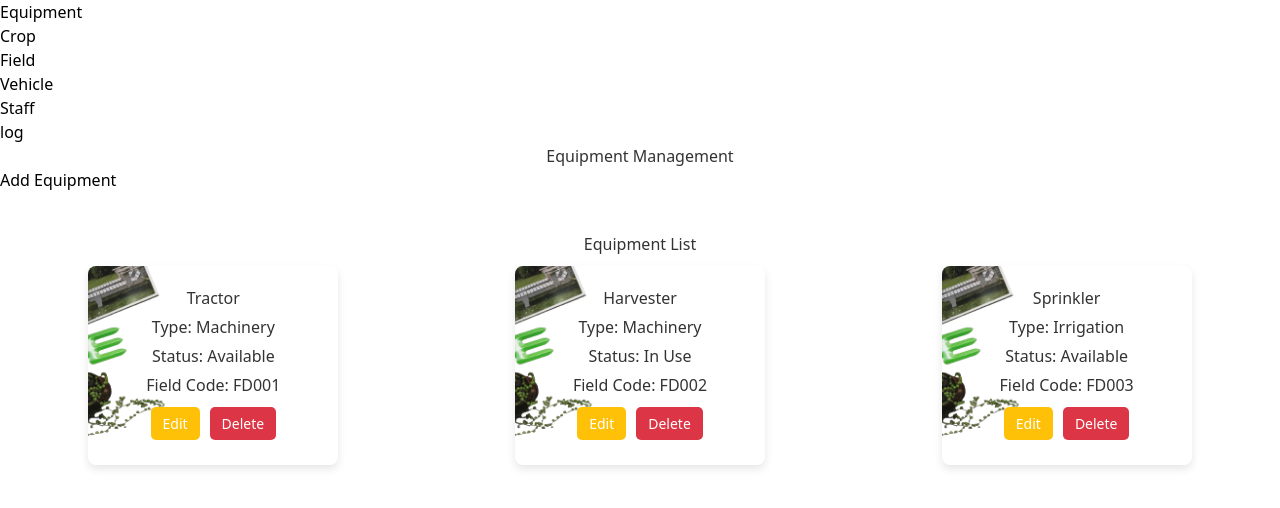
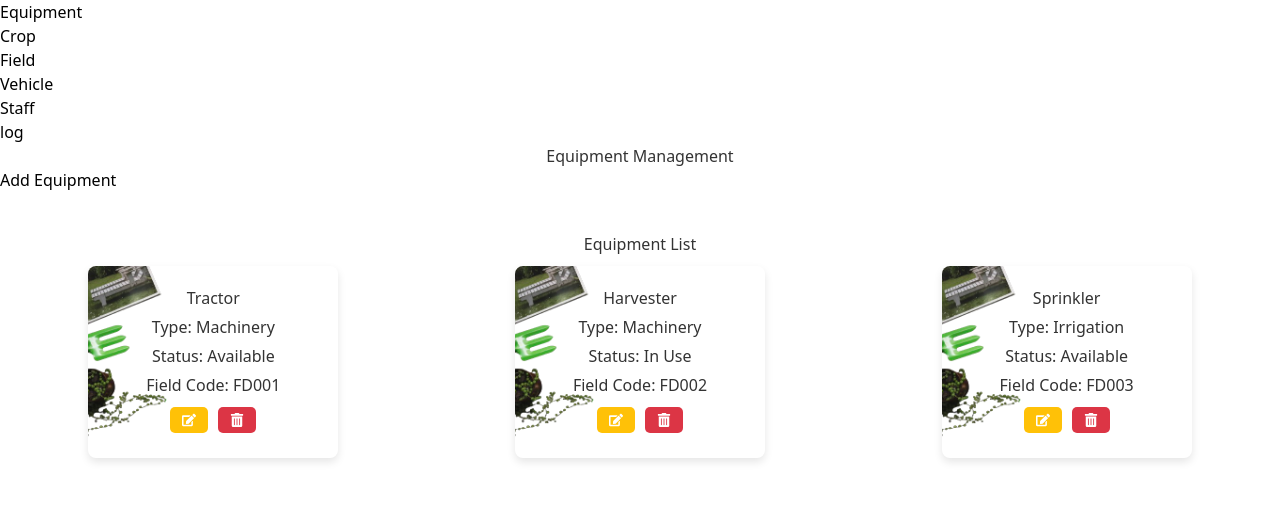
Before and after one commit to madhushiillesinghe/Crop-Management-React-Frontend, a React (Vite) app: page /equipment in a window 1280 px wide. Shown: the top 508 px of the page. Built offline with nearby package versions, Linux system fonts and the light colour scheme.

Commit message:
added edit and delete icon and list reuse componet created

```diff
--- a/package.json
+++ b/package.json
@@ -13,6 +13,7 @@
     "@reduxjs/toolkit": "^2.5.0",
     "react": "^19.0.0",
     "react-dom": "^19.0.0",
+    "react-icons": "^5.4.0",
     "react-redux": "^9.2.0",
     "react-router-dom": "^7.1.1",
     "redux": "^5.0.1"
--- a/src/componet/crop/CropList.tsx
+++ b/src/componet/crop/CropList.tsx
@@ -2,7 +2,8 @@ import React from 'react';
 import { useDispatch, useSelector } from 'react-redux';
 import { RootState } from "../../store/Store.ts";
 import { deleteCrop, toggleForm, setCurrentCropId } from "../../reducer/CropReducer.ts";
-import backgroundImage from '../../assets/card-background/cropCardBackground.jpg'; // Import the image
+import { FaEdit, FaTrashAlt } from 'react-icons/fa'; // Importing the edit and delete icons
+import backgroundImage from '../../assets/card-background/cropCardBackground.jpg';
 
 const CropList: React.FC = () => {
     const crops = useSelector((state: RootState) => state.crop.crops);
@@ -44,15 +45,15 @@ const CropList: React.FC = () => {
                             <div className="flex justify-between mt-4">
                                 <button
                                     onClick={() => handleEdit(crop.code)}
-                                    className="px-3 py-1 bg-blue-500 text-white rounded hover:bg-blue-600"
+                                    className="p-2 bg-blue-500 text-white rounded hover:bg-blue-600"
                                 >
-                                    Edit
+                                    <FaEdit /> {/* Edit icon */}
                                 </button>
                                 <button
                                     onClick={() => handleDelete(crop.code)}
-                                    className="px-3 py-1 bg-red-500 text-white rounded hover:bg-red-600"
+                                    className="p-2 bg-red-500 text-white rounded hover:bg-red-600"
                                 >
-                                    Delete
+                                    <FaTrashAlt /> {/* Delete icon */}
                                 </button>
                             </div>
                         </div>
--- a/src/componet/equipment/EquipmentList.tsx
+++ b/src/componet/equipment/EquipmentList.tsx
@@ -1,9 +1,9 @@
 import React from 'react';
-import { useSelector, useDispatch } from 'react-redux';
+import { useDispatch, useSelector } from 'react-redux';
 import { RootState } from '../../store/Store.ts';
 import { deleteEquipment, setCurrentEquipmentId, toggleEquipmentForm } from '../../reducer/EquipmentReducer.ts';
-import backgroundImage from '../../assets/card-background/equipmentcardBackground.png'; // Import the image
-
+import backgroundImage from '../../assets/card-background/equipmentcardBackground.png';
+import { FaEdit, FaTrashAlt } from 'react-icons/fa'; // Importing icons
 
 const EquipmentList: React.FC = () => {
     const dispatch = useDispatch();
@@ -28,7 +28,6 @@ const EquipmentList: React.FC = () => {
                             key={equipment.id}
                             className="bg-white shadow-md rounded-lg p-4 border border-gray-200 equipment-card"
                             style={{backgroundImage: `url(${backgroundImage})`}}
-
                         >
                             <h1 className="text-lg font-semibold mb-2">{equipment.name}</h1>
                             <p className="text-gray-600">Type: {equipment.type}</p>
@@ -37,15 +36,15 @@ const EquipmentList: React.FC = () => {
                             <div className="mt-4 flex justify-between">
                                 <button
                                     onClick={() => handleEdit(equipment.id)}
-                                    className="px-4 py-2 bg-blue-500 text-white rounded hover:bg-blue-600"
+                                    className="p-2 bg-blue-500 text-white rounded hover:bg-blue-600"
                                 >
-                                    <i className="fa fa-pencil mr-2"/> Edit
+                                    <FaEdit />
                                 </button>
                                 <button
                                     onClick={() => handleDelete(equipment.id)}
-                                    className="px-4 py-2 bg-red-500 text-white rounded hover:bg-red-600"
+                                    className="p-2 bg-red-500 text-white rounded hover:bg-red-600"
                                 >
-                                    <i className="fa fa-trash mr-2"/> Delete
+                                    <FaTrashAlt />
                                 </button>
                             </div>
                         </div>
--- a/src/componet/field/FieldList.tsx
+++ b/src/componet/field/FieldList.tsx
@@ -1,13 +1,12 @@
 import React from 'react';
-import { useSelector, useDispatch } from 'react-redux';
+import { useDispatch, useSelector } from 'react-redux';
 import { RootState } from '../../store/Store.ts';
 import { deleteField, setCurrentFieldCode, toggleFieldForm } from '../../reducer/FieldReducer.ts';
 import backgroundImage from "../../assets/card-background/fieldCardBackground.jpg";
-
+import { FaEdit, FaTrashAlt } from 'react-icons/fa'; // Importing icons
 
 const FieldList: React.FC = () => {
     const dispatch = useDispatch();
-
     const fieldItems = useSelector((state: RootState) => state.fieldData.fieldItems);
 
     const handleEdit = (fieldCode: string) => {
@@ -25,30 +24,29 @@ const FieldList: React.FC = () => {
             <div className="grid grid-cols-1 md:grid-cols-2 lg:grid-cols-3 gap-6 field-cards">
                 {fieldItems.length > 0 ? (
                     fieldItems.map((field) => (
-                        <div key={field.fieldCode} className="bg-white shadow-lg rounded-lg overflow-hidden field-card" style={{ backgroundImage: `url(${backgroundImage})` }}
-                        >
+                        <div key={field.fieldCode} className="bg-white shadow-lg rounded-lg overflow-hidden field-card" style={{ backgroundImage: `url(${backgroundImage})` }}>
                             <img
                                 src={field.fieldImage1 || 'https://via.placeholder.com/150'}
                                 alt={field.fieldName}
                                 className="w-full h-32 object-cover"
                             />
                             <div className="p-4">
-                                <h1 className="text-xl  ">{field.fieldName}</h1>
+                                <h1 className="text-xl">{field.fieldName}</h1>
                                 <p className="text-gray-600">Code: {field.fieldCode}</p>
                                 <p className="text-gray-600">Location: {field.fieldLocation}</p>
                                 <p className="text-gray-600">Extent Size: {field.extentSize} acres</p>
                                 <div className="mt-4 flex justify-between">
                                     <button
                                         onClick={() => handleEdit(field.fieldCode)}
-                                        className="px-4 py-2 bg-blue-500 text-white rounded-lg hover:bg-blue-600"
+                                        className="p-2 bg-blue-500 text-white rounded-lg hover:bg-blue-600"
                                     >
-                                        Edit
+                                        <FaEdit />
                                     </button>
                                     <button
                                         onClick={() => handleDelete(field.fieldCode)}
-                                        className="px-4 py-2 bg-red-500 text-white rounded-lg hover:bg-red-600"
+                                        className="p-2 bg-red-500 text-white rounded-lg hover:bg-red-600"
                                     >
-                                        Delete
+                                        <FaTrashAlt />
                                     </button>
                                 </div>
                             </div>
--- a/src/componet/staff/StaffList.tsx
+++ b/src/componet/staff/StaffList.tsx
@@ -1,9 +1,9 @@
-// StaffList.tsx
 import React from 'react';
 import { useDispatch, useSelector } from 'react-redux';
 import { RootState } from '../../store/Store';
 import { deleteStaff, setCurrentStaffId, toggleStaffForm } from '../../reducer/StaffReducer';
 import backgroundImage from "../../assets/card-background/staffCardBackground.jpg";
+import { FaEdit, FaTrashAlt } from 'react-icons/fa'; // Importing icons
 
 const StaffList: React.FC = () => {
     const dispatch = useDispatch();
@@ -11,11 +11,11 @@ const StaffList: React.FC = () => {
 
     const handleEdit = (staffId: string) => {
         dispatch(setCurrentStaffId(staffId));
-        dispatch(toggleStaffForm()); // Show the form for editing
+        dispatch(toggleStaffForm());
     };
 
     const handleDelete = (staffId: string) => {
-        dispatch(deleteStaff(staffId)); // Delete the staff from the list
+        dispatch(deleteStaff(staffId));
     };
 
     return (
@@ -23,8 +23,7 @@ const StaffList: React.FC = () => {
             <h3 className="text-xl font-semibold mb-4">Staff List</h3>
             <div className="grid gap-4 grid-cols-1 sm:grid-cols-2 md:grid-cols-3 staff-cards">
                 {staffList.map((staff) => (
-                    <div key={staff.id} className="bg-gray-100 p-4 rounded-md shadow-sm staff-card"style={{ backgroundImage: `url(${backgroundImage})` }}
-                    >
+                    <div key={staff.id} className="bg-gray-100 p-4 rounded-md shadow-sm staff-card" style={{ backgroundImage: `url(${backgroundImage})` }}>
                         <h1 className="font-bold text-lg">{staff.firstName} {staff.lastName}</h1>
                         <p className="text-sm text-gray-600">Contact: {staff.contactNo}</p>
                         <p className="text-sm text-gray-600">Gender: {staff.gender}</p>
@@ -32,16 +31,16 @@ const StaffList: React.FC = () => {
                         <p className="text-sm text-gray-600">Role: {staff.role}</p>
                         <div className="mt-4 flex justify-between">
                             <button
-                                className="px-4 py-2 bg-blue-500 text-white rounded-md hover:bg-blue-700"
+                                className="p-2 bg-blue-500 text-white rounded-md hover:bg-blue-700"
                                 onClick={() => handleEdit(staff.id)}
                             >
-                                Edit
+                                <FaEdit />
                             </button>
                             <button
-                                className="px-4 py-2 bg-red-500 text-white rounded-md hover:bg-red-700"
+                                className="p-2 bg-red-500 text-white rounded-md hover:bg-red-700"
                                 onClick={() => handleDelete(staff.id)}
                             >
-                                Delete
+                                <FaTrashAlt />
                             </button>
                         </div>
                     </div>
--- a/src/componet/vehicle/VehicleList.tsx
+++ b/src/componet/vehicle/VehicleList.tsx
@@ -1,8 +1,9 @@
 import React from 'react';
 import { useDispatch, useSelector } from 'react-redux';
 import { RootState } from "../../store/Store.ts";
-import {deleteVehicle, setCurrentVehicleCode, toggleVehicleForm} from "../../reducer/VehicleReducer.ts";
+import { deleteVehicle, setCurrentVehicleCode, toggleVehicleForm } from "../../reducer/VehicleReducer.ts";
 import backgroundImage from "../../assets/card-background/vehiclecardBackground.jpg";
+import { FaEdit, FaTrashAlt } from 'react-icons/fa'; // Importing icons
 
 const VehicleList: React.FC = () => {
     const dispatch = useDispatch();
@@ -26,7 +27,6 @@ const VehicleList: React.FC = () => {
                         key={vehicle.vehicleCode}
                         className="bg-white shadow-md rounded-lg p-4 border border-gray-200 vehicle-card"
                         style={{ backgroundImage: `url(${backgroundImage})` }}
-
                     >
                         <h1 className="text-lg font-semibold text-gray-700"> {vehicle.vehicleCode}</h1>
                         <p className="text-gray-600">Plate No: {vehicle.licensePlateNo}</p>
@@ -37,15 +37,15 @@ const VehicleList: React.FC = () => {
                         <div className="mt-4 flex justify-between">
                             <button
                                 onClick={() => handleEdit(vehicle.vehicleCode)}
-                                className="px-4 py-2 bg-blue-500 text-white rounded hover:bg-blue-600"
+                                className="p-2 bg-blue-500 text-white rounded hover:bg-blue-600"
                             >
-                                Edit
+                                <FaEdit />
                             </button>
                             <button
                                 onClick={() => handleDelete(vehicle.vehicleCode)}
-                                className="px-4 py-2 bg-red-500 text-white rounded hover:bg-red-600"
+                                className="p-2 bg-red-500 text-white rounded hover:bg-red-600"
                             >
-                                Delete
+                                <FaTrashAlt />
                             </button>
                         </div>
                     </div>
@@ -55,5 +55,4 @@ const VehicleList: React.FC = () => {
     );
 };
 
-
 export default VehicleList;
```
Also changed, not shown: src/componet/List/CardList.tsx (added, +72 -0 lines).
